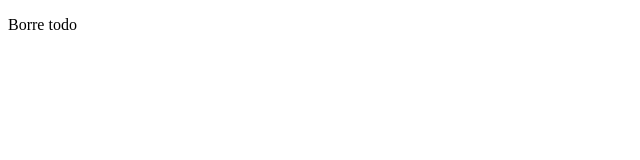
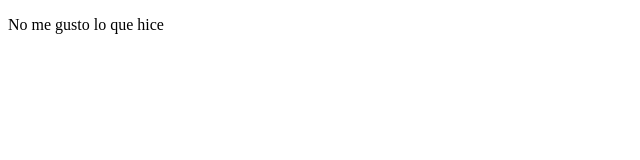
Before and after one commit to Macsion/Gib, a plain HTML site: page index.html in a window 1280 px wide. Shown: the whole page, without its empty margins (0-640 px from the left). Drawn offline with Linux system fonts and the light colour scheme.

Commit message:
NO me gusto

```diff
--- a/index.html
+++ b/index.html
@@ -8,7 +8,7 @@
 </head>
 <body>
 <p>
-    Borre todo
+    No me gusto lo que hice
 </p>
 </body>
 </html>
```
